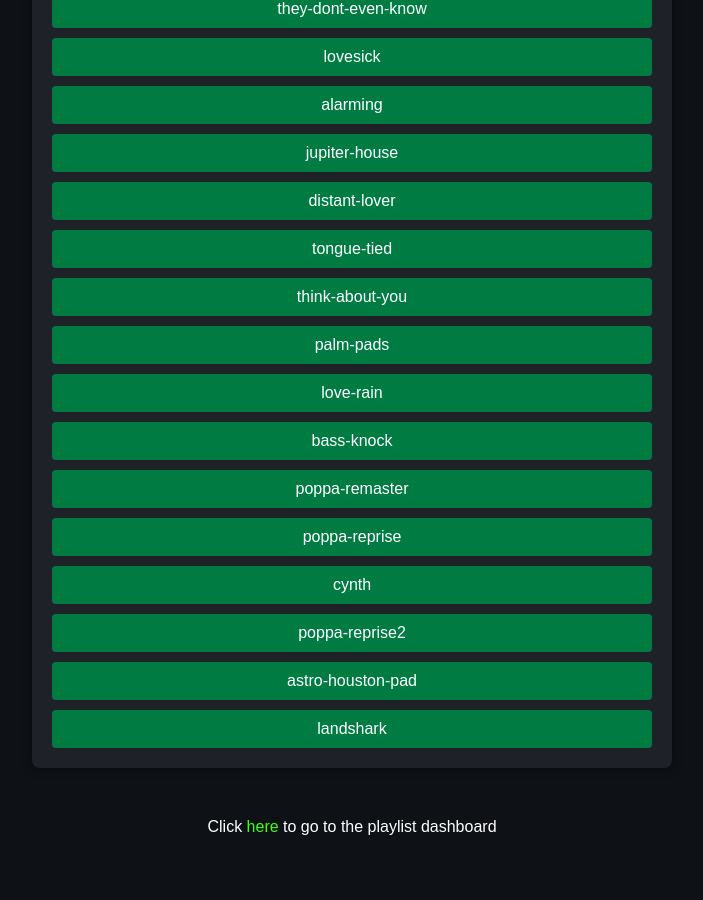
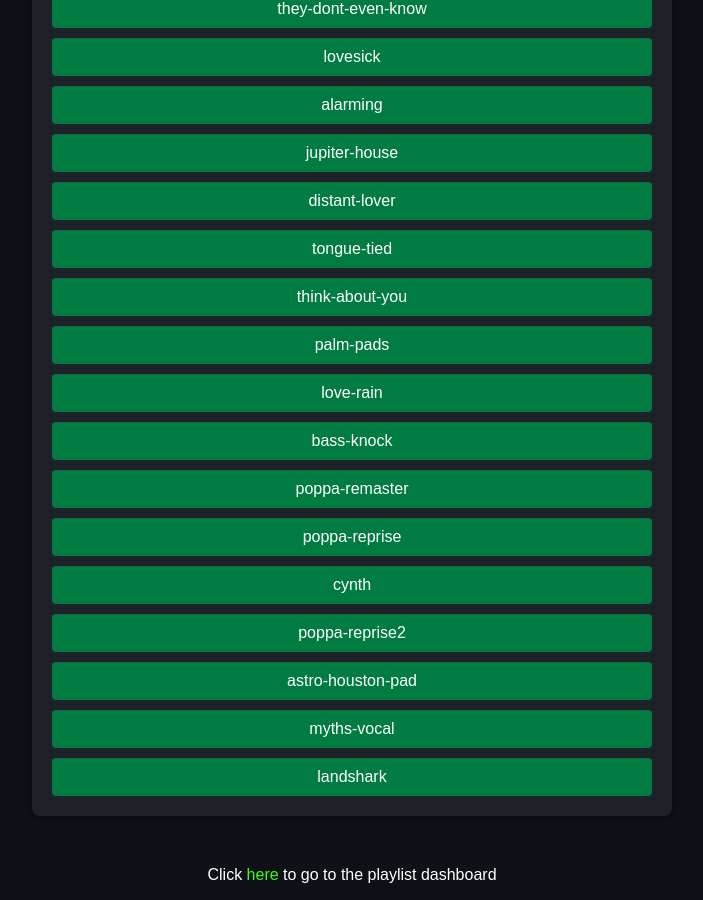
Before and after one commit to cymatic-productions/html.js.playlist, a Jekyll site: the page built from playlists/recent-releases.md, in a window 1280 px wide and 900 px high, scrolled down 1652 px. Shown: the whole window, without its empty margins (288-991 px from the left). Built offline with Jekyll 4.4.1, drawn with Linux system fonts in a browser that asks for light colours; before the commit the page ends 2504 px from its top, so only the background shows below that.

Commit message:
updated playlists

```diff
--- a/playlists/recent-releases.md
+++ b/playlists/recent-releases.md
@@ -50,6 +50,7 @@ songs: [
     cynth,
     poppa-reprise2,
     astro-houston-pad,
+    myths-vocal,
     landshark
 ]
 ---
```
Also changed, not shown: playlists/the-prototype.md (+1 -0 lines).
